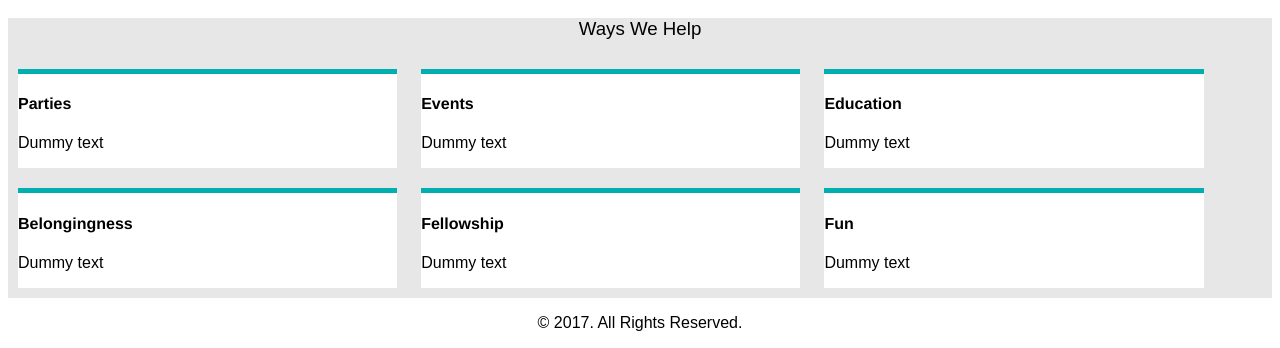
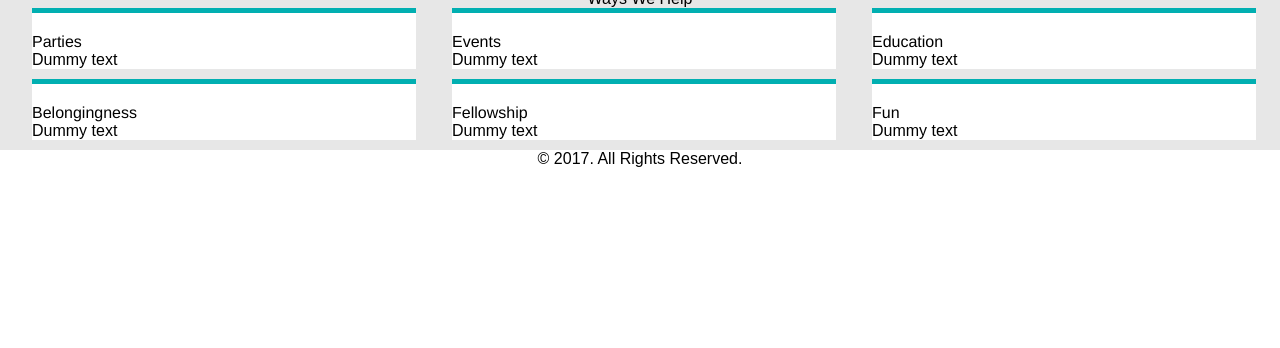
Before and after one commit to csundbeck/CorImport-Web-Tool, a PHP site: page / in a window 1280 px wide. Shown: the part 730-1078 px from the top of the page. After the commit the page ends 897 px from the top, so only its background shows below. Run offline with PHP 8.4, Linux system fonts and the light colour scheme; some libraries are stand-ins or nearby versions; some web fonts are replaced.

Commit message:
Added CSS reset

```diff
--- a/index.html
+++ b/index.html
@@ -19,7 +19,6 @@
   <p>Good afternoon</p>
 </div>
 
-<table>
 <div class="ways">
   <h3>Ways We Help</h3>
   <div class="box">
@@ -47,7 +46,6 @@
     <p>Dummy text</p>
   </div>
 </div>
-</table>
 
 <footer class="footer">
   <p>&copy; 2017. All Rights Reserved.</p>
--- a/style.css
+++ b/style.css
@@ -1,7 +1,25 @@
-<html>
-<head>
-  <style>
-  img.kids.jpg{
+html, body, div, span, applet, object, iframe,
+h1, h2, h3, h4, h5, h6, p, blockquote, pre,
+a, abbr, acronym, address, big, cite, code,
+del, dfn, em, img, ins, kbd, q, s, samp,
+small, strike, strong, sub, sup, tt, var,
+b, u, i, center,
+dl, dt, dd, ol, ul, li,
+fieldset, form, label, legend,
+table, caption, tbody, tfoot, thead, tr, th, td,
+article, aside, canvas, details, embed,
+figure, figcaption, footer, header, hgroup,
+menu, nav, output, ruby, section, summary,
+time, mark, audio, video {
+	margin: 0;
+	padding: 0;
+	border: 0;
+	font-size: 100%;
+	font: inherit;
+	vertical-align: baseline;
+}
+
+.aboutus img{
       width: 50%;
       height: 400px;
       display: block;
@@ -25,17 +43,21 @@
 
   h4 {
     font-family: Helvetica;
+    margin: 0px;
+    padding-top: 20px;
   }
 
-  .ways{
+.ways{
     background-color: #e7e7e7;
     width: 100%;
     height: auto;
   }
-h3{
+h3 {
   text-align: center;
 font-family: 'Fruktur', sans-serif;
 font-weight: lighter;
+margin: 0px;
+padding-top: 20px;
 }
 
 .title{
@@ -53,21 +75,29 @@ font-weight: lighter;
     font-weight: 300px;
   }
 
-  .box{
+.box {
     background-color: #ffffff;
     display: inline-block;
     width: 30%;
     height: auto;
     border-top: 5px solid #01afb1;
-    margin: 10px 10px;
-  }
+    margin-left: 2.5%;
+    margin-bottom: 10px;
+}
 
-  .footer{
+  .footer {
     text-align:center;
   }
 
   .facebook, .twitter, .instagram {
     display: inline;
   }
-  </style>
-</head>
+
+  @media only screen and (max-width: 500px) {
+.box{
+  width:100%;
+
+}
+}
+
+}
```
Also changed, not shown: 1 other file.
